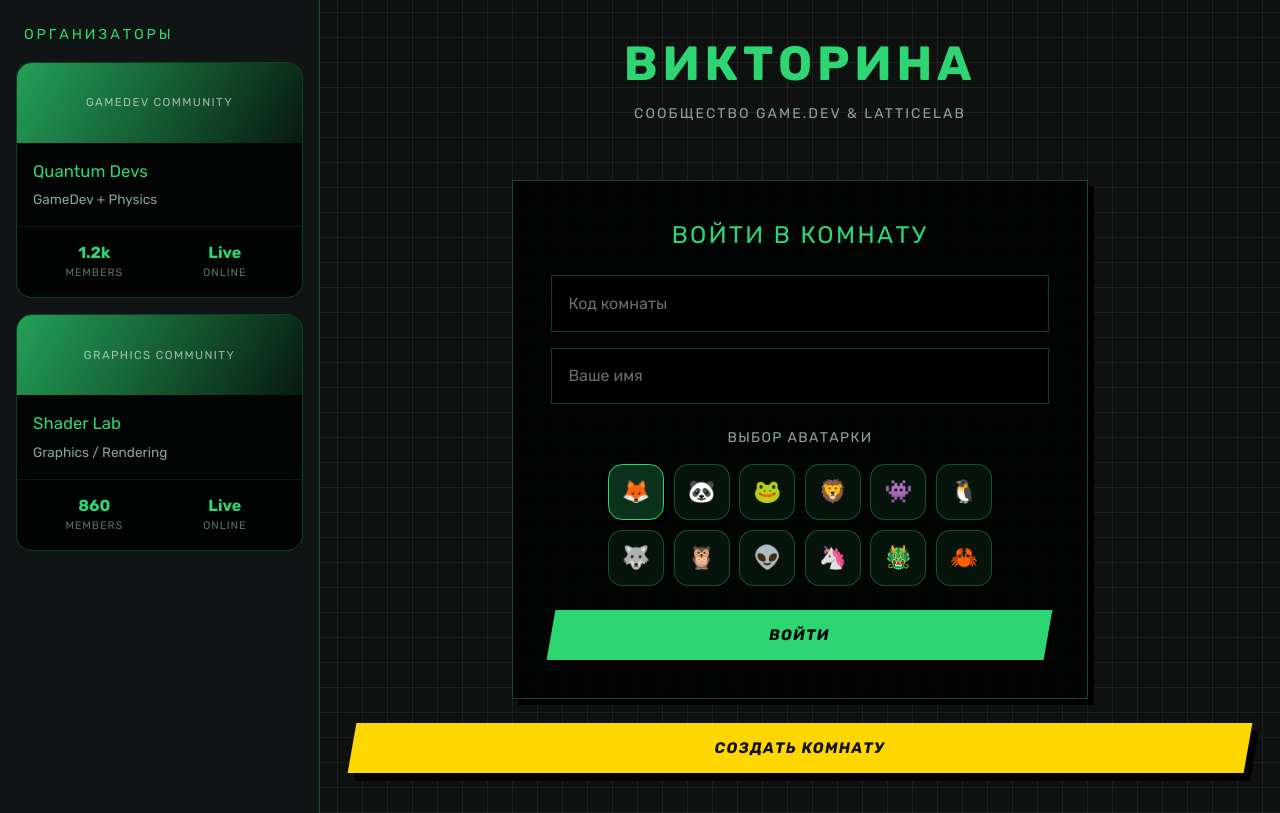
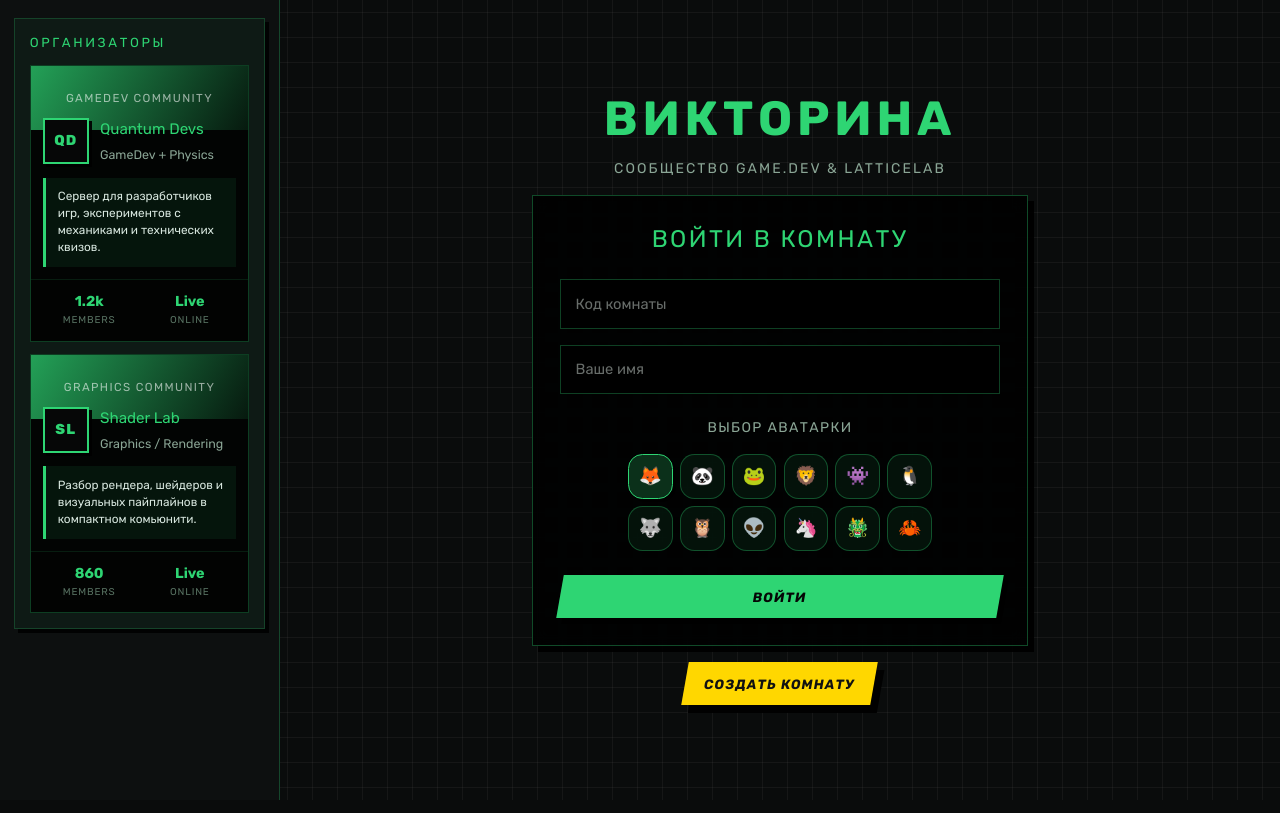
Before and after one commit to KLeyman-228/QuizWeb, a Django app: page / in a window 1280 px wide. Run offline with Django 5.2, Linux system fonts and the light colour scheme; the visitor is signed in with stand-in values (Sample User, id 1); some libraries are stand-ins or nearby versions.

Commit message:
style remake -20.1

```diff
--- a/static/css/style.css
+++ b/static/css/style.css
@@ -4,15 +4,15 @@
 }
 
 :root {
-    --bg-main: #0f1111;
-    --bg-secondary: #101414;
-    --bg-card: rgba(0, 0, 0, 0.78);
-    --bg-card-soft: rgba(46, 213, 115, 0.08);
-    --bg-input: rgba(0, 0, 0, 0.72);
-    --bg-input-hover: rgba(46, 213, 115, 0.12);
+    --bg-main: #0a0c0c;
+    --bg-secondary: #0d1010;
+    --bg-card: rgba(0, 0, 0, 0.84);
+    --bg-card-soft: rgba(46, 213, 115, 0.06);
+    --bg-input: rgba(0, 0, 0, 0.8);
+    --bg-input-hover: rgba(46, 213, 115, 0.1);
     --bg-avatar: rgba(46, 213, 115, 0.08);
 
-    --grid-color: rgba(114, 114, 114, 0.15);
+    --grid-color: rgba(92, 92, 92, 0.14);
     --border-color: rgba(46, 213, 115, 0.28);
     --border-strong: #2ed573;
 
@@ -79,7 +79,7 @@ textarea {
 
 .container {
     display: grid;
-    grid-template-columns: minmax(280px, 320px) minmax(0, 1fr);
+    grid-template-columns: 280px minmax(0, 1fr);
     min-height: 100vh;
 }
 
@@ -87,16 +87,26 @@ textarea {
     display: flex;
     flex-direction: column;
     gap: 1rem;
-    padding: 1.5rem 1rem;
+    padding: 1.1rem 0.9rem;
     border-right: 1px solid var(--border-color);
     background: var(--bg-secondary);
 }
 
+.community-panel {
+    display: flex;
+    flex-direction: column;
+    gap: 0.8rem;
+    padding: 0.9rem;
+    border: 1px solid rgba(46, 213, 115, 0.22);
+    background: rgba(46, 213, 115, 0.05);
+    box-shadow: 4px 4px 0 rgba(0, 0, 0, 0.9);
+}
+
 .community h2 {
     margin: 0;
-    padding: 0 0.5rem;
+    padding: 0;
     color: var(--green-main);
-    font-size: 0.9rem;
+    font-size: 0.82rem;
     letter-spacing: 0.2em;
     text-transform: uppercase;
 }
@@ -108,20 +118,20 @@ textarea {
 }
 
 .page-container {
-    width: min(100%, 1024px);
+    width: min(100%, 900px);
     min-height: 100vh;
     margin: 0 auto;
-    padding: 2.5rem clamp(1rem, 3vw, 2rem);
+    padding: 1.6rem clamp(0.9rem, 2.4vw, 1.5rem);
     display: flex;
     flex-direction: column;
-    align-items: stretch;
+    align-items: center;
     justify-content: center;
-    gap: 1.5rem;
+    gap: 1rem;
 }
 
 .card {
     width: 100%;
-    padding: clamp(1.25rem, 3vw, 2.5rem);
+    padding: clamp(1rem, 2.3vw, 1.7rem);
     background: var(--bg-card);
     border: 1px solid rgba(46, 213, 115, 0.34);
     border-radius: var(--radius);
@@ -134,7 +144,7 @@ textarea {
     overflow: hidden;
     background: var(--bg-card);
     border: 1px solid var(--border-color);
-    border-radius: 1rem;
+    border-radius: 0;
     box-shadow: none;
     transition: transform 0.15s ease, background 0.15s ease, border-color 0.15s ease;
 }
@@ -149,7 +159,7 @@ textarea {
     display: flex;
     align-items: center;
     justify-content: center;
-    height: 80px;
+    height: 64px;
     background: linear-gradient(120deg, rgba(46, 213, 115, 0.75), rgba(46, 213, 115, 0.1));
 }
 
@@ -161,26 +171,63 @@ textarea {
 }
 
 .discord-card-content {
-    padding: 1rem;
+    padding: 0.75rem;
+}
+
+.discord-profile {
+    display: flex;
+    align-items: center;
+    gap: 0.7rem;
+    margin-top: -1.55rem;
+}
+
+.discord-avatar {
+    width: 46px;
+    height: 46px;
+    display: flex;
+    align-items: center;
+    justify-content: center;
+    flex-shrink: 0;
+    border: 2px solid var(--green-main);
+    background: #060707;
+    color: var(--green-main);
+    font-size: 0.9rem;
+    font-weight: 800;
+    letter-spacing: 0.08em;
+    box-shadow: 3px 3px 0 rgba(0, 0, 0, 0.95);
+}
+
+.discord-meta {
+    min-width: 0;
 }
 
 .discord-card h3 {
     margin: 0 0 0.35rem;
-    font-size: 1.05rem;
+    font-size: 0.95rem;
     color: var(--green-main);
 }
 
 .discord-card p {
     margin: 0;
     color: var(--text-muted);
-    font-size: 0.85rem;
+    font-size: 0.78rem;
+}
+
+.discord-highlight {
+    margin-top: 0.8rem;
+    padding: 0.65rem 0.75rem;
+    border-left: 3px solid var(--green-main);
+    background: rgba(46, 213, 115, 0.08);
+    color: #d8e7df;
+    font-size: 0.74rem;
+    line-height: 1.45;
 }
 
 .discord-card-stats {
     display: grid;
     grid-template-columns: repeat(2, 1fr);
     gap: 0.5rem;
-    padding: 0.9rem 1rem 1rem;
+    padding: 0.7rem 0.75rem 0.8rem;
     border-top: 1px solid rgba(46, 213, 115, 0.12);
     background: rgba(0, 0, 0, 0.2);
 }
@@ -191,13 +238,13 @@ textarea {
 
 .discord-stat-number {
     color: var(--green-main);
-    font-size: 1rem;
+    font-size: 0.9rem;
     font-weight: 700;
 }
 
 .discord-stat-label {
     color: var(--text-dim);
-    font-size: 0.68rem;
+    font-size: 0.62rem;
     letter-spacing: 0.08em;
     text-transform: uppercase;
 }
@@ -206,12 +253,12 @@ textarea {
     display: block;
     width: 100%;
     margin-bottom: 1rem;
-    padding: 0.95rem 1rem;
+    padding: 0.8rem 0.9rem;
     border: 1px solid rgba(46, 213, 115, 0.3);
     border-radius: var(--radius-sm);
     background: var(--bg-input);
     color: var(--text-main);
-    font-size: 1rem;
+    font-size: 0.92rem;
     outline: none;
     transition: background 0.15s ease, border-color 0.15s ease, box-shadow 0.15s ease, transform 0.15s ease;
 }
@@ -234,13 +281,13 @@ textarea {
     align-items: center;
     justify-content: center;
     gap: 0.5rem;
-    min-height: 48px;
-    padding: 0.85rem 1.5rem;
+    min-height: 42px;
+    padding: 0.72rem 1.2rem;
     border: none;
     border-radius: var(--radius-sm);
     background: var(--button-color);
     color: #050606;
-    font-size: 0.95rem;
+    font-size: 0.84rem;
     font-weight: 700;
     letter-spacing: 0.08em;
     text-transform: uppercase;
@@ -261,6 +308,12 @@ textarea {
 
 .btn-sm {
     width: 100%;
+}
+
+.host-create-btn {
+    width: auto;
+    min-width: 0;
+    padding-inline: 1.2rem;
 }
 
 .btn-primary {
@@ -289,15 +342,25 @@ textarea {
 }
 
 .login-wrap {
-    width: min(100%, 36rem);
+    width: min(100%, 31rem);
+    margin: 0 auto;
+}
+
+.hero-block {
+    width: min(100%, 31rem);
+    margin: 0 auto;
+}
+
+.compact-action {
+    width: min(100%, 31rem);
     margin: 0 auto;
 }
 
 .avatar-row {
     display: grid;
     grid-template-columns: repeat(6, minmax(0, 1fr));
-    gap: 0.6rem;
-    max-width: 24rem;
+    gap: 0.45rem;
+    max-width: 19rem;
     margin: 0 auto 1rem;
 }
 
@@ -310,7 +373,7 @@ textarea {
     background: var(--bg-avatar);
     color: inherit;
     cursor: pointer;
-    font-size: 1.4rem;
+    font-size: 1.15rem;
     transition: transform 0.15s ease, border-color 0.15s ease, background 0.15s ease, box-shadow 0.15s ease;
 }
 
--- a/templates/base.html
+++ b/templates/base.html
@@ -12,6 +12,7 @@
 <body>
     <div class="container">
         <aside class="community">
+            <div class="community-panel">
                 <h2>Организаторы</h2>
 
                 <div class="discord-card">
@@ -19,8 +20,16 @@
                         <span class="discord-banner-placeholder">GameDev community</span>
                     </div>
                     <div class="discord-card-content">
+                        <div class="discord-profile">
+                            <div class="discord-avatar">QD</div>
+                            <div class="discord-meta">
                                 <h3>Quantum Devs</h3>
                                 <p>GameDev + Physics</p>
+                            </div>
+                        </div>
+                        <div class="discord-highlight">
+                            Сервер для разработчиков игр, экспериментов с механиками и технических квизов.
+                        </div>
                     </div>
                     <div class="discord-card-stats">
                         <div class="discord-stat">
@@ -39,8 +48,16 @@
                         <span class="discord-banner-placeholder">Graphics community</span>
                     </div>
                     <div class="discord-card-content">
+                        <div class="discord-profile">
+                            <div class="discord-avatar">SL</div>
+                            <div class="discord-meta">
                                 <h3>Shader Lab</h3>
                                 <p>Graphics / Rendering</p>
+                            </div>
+                        </div>
+                        <div class="discord-highlight">
+                            Разбор рендера, шейдеров и визуальных пайплайнов в компактном комьюнити.
+                        </div>
                     </div>
                     <div class="discord-card-stats">
                         <div class="discord-stat">
@@ -50,6 +67,7 @@
                         <div class="discord-stat">
                             <div class="discord-stat-number">Live</div>
                             <div class="discord-stat-label">Online</div>
+                        </div>
                     </div>
                 </div>
             </div>
--- a/templates/index.html
+++ b/templates/index.html
@@ -2,9 +2,9 @@
 {% block title %}Phys-Dev Quiz{% endblock %}
 {% block content %}
 
-<section>
+<section class="hero-block">
     <h1 class="text-3xl text-center md:text-5xl font-bold mb-4" style="color: var(--green-main); letter-spacing: 0.1em;">ВИКТОРИНА</h1>
-    <p class="text-xs md:text-sm mb-8 text-center text-muted" style="letter-spacing: 0.15em; text-transform: uppercase;">Сообщество Game.dev &amp; LatticeLab</p>
+    <p class="text-xs md:text-sm text-center text-muted" style="letter-spacing: 0.15em; text-transform: uppercase;">Сообщество Game.dev &amp; LatticeLab</p>
 </section>
 
 <div class="login-wrap">
@@ -36,8 +36,8 @@
 </div>
 
 {% if request.user.is_superuser %}
-<div class="text-center">
-    <button id="host-btn" type="button" class="btn btn-sm btn-accent">Создать комнату</button>
+<div class="text-center compact-action">
+    <button id="host-btn" type="button" class="btn btn-accent host-create-btn">Создать комнату</button>
 </div>
 {% endif %}
 
```
Also changed, not shown: other parts of static/css/style.css (+25 -20 lines). Lines whose indentation alone changed are shown as unchanged.
